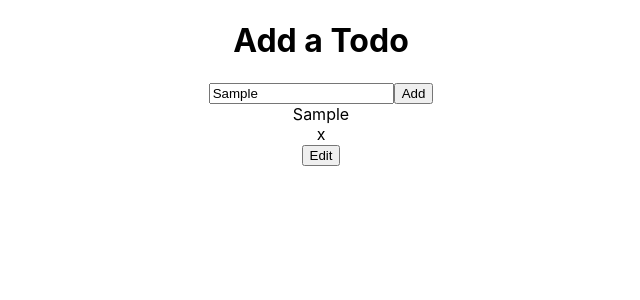
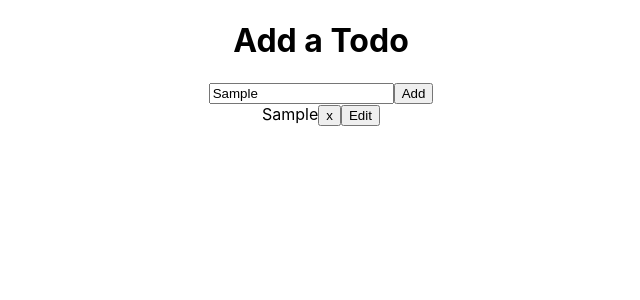
Before and after one commit to Ameer-Alaswad/Todolist-Typescript, a React (Create React App) app in the folder todolist/: page / in a window 1280 px wide. Both pictures are taken after typing "Sample" into the empty fields and a click on the button "Add". Shown: the top 300 px of the page, without its empty margins (319-959 px from the left). Built offline with nearby package versions, Linux system fonts and the light colour scheme.

Commit message:
Fixes some bugs

```diff
--- a/todolist/src/App.css
+++ b/todolist/src/App.css
@@ -6,6 +6,8 @@
   height: 40vmin;
   pointer-events: none;
 }
+
+
 
 @media (prefers-reduced-motion: no-preference) {
   .App-logo {
@@ -32,6 +34,7 @@
   from {
     transform: rotate(0deg);
   }
+
   to {
     transform: rotate(360deg);
   }
--- a/todolist/src/components/EditTodo.tsx
+++ b/todolist/src/components/EditTodo.tsx
@@ -2,10 +2,12 @@ import React, { useState } from "react";
 
 interface Props {
     setTodoListArray: (value: string[]) => void
+    setLayoutVisible: (value: boolean) => void
+    layoutVisible: boolean
 }
 
 const EditTodo: React.FC<Props> = (Props) => {
-    const { setTodoListArray } = Props
+    const { setTodoListArray, setLayoutVisible, layoutVisible } = Props
 
     const [value, setValue] = useState<string>("");
     const [todoListEditVisibility, setTodoListEditVisibility] = useState<boolean>(false);
@@ -17,13 +19,32 @@ const EditTodo: React.FC<Props> = (Props) => {
         console.log(event.target.value);
     }
     const handleEdit = (event: React.MouseEvent<HTMLButtonElement>) => {
-        const clickedButton = event.target as Element
-        const todoText = clickedButton.parentElement?.previousElementSibling?.previousElementSibling?.textContent
+        const clickedButton = event.target as HTMLElement
+        let todoText = clickedButton.parentElement?.previousElementSibling?.previousElementSibling?.textContent
+        const selectedTodo = clickedButton.parentElement?.previousElementSibling?.previousElementSibling as HTMLElement
+        const editButton = clickedButton.parentElement?.children[0] as HTMLElement
+        const deleteButton = clickedButton.parentElement?.previousElementSibling as HTMLElement
+        // const editTodoContainer = clickedButton.parentElement?.parentElement?.children[2] as HTMLElement
+        // console.log(clickedButton.parentElement);
+
+        // editTodoContainer.style.zIndex = '1000'
+        deleteButton.style.display = 'none'
+        selectedTodo.style.display = 'none'
+        editButton.style.display = 'none'
         setValue(String(todoText))
         setTodoText(String(todoText))
         setTodoListEditVisibility(true)
+        setLayoutVisible(true)
     }
     const handleSave = (event: React.MouseEvent<HTMLButtonElement>) => {
+        const clickedButton = event.target as HTMLElement
+        const selectedTodo = clickedButton.parentElement?.parentElement?.parentElement?.children[0] as HTMLElement
+        const deleteButton = clickedButton.parentElement?.parentElement?.parentElement?.children[1] as HTMLElement
+        const editButton = clickedButton.parentElement?.parentElement?.children[0] as HTMLElement
+        deleteButton.style.display = 'inline'
+        selectedTodo.style.display = 'inline'
+        editButton.style.display = 'inline'
+        ////////////////////////////////////////////////////////
         const listsInStorage = JSON.parse(
             localStorage.getItem("listsInStorage") || "[]"
         );
@@ -34,14 +55,15 @@ const EditTodo: React.FC<Props> = (Props) => {
         localStorage.setItem("listsInStorage", JSON.stringify(filteredTodos))
         setTodoListArray(filteredTodos)
         setTodoListEditVisibility(false)
+        setLayoutVisible(false)
     }
 
     return (
-        <div>
+        <div style={ { display: 'inline-block' } }>
             <button onClick={ handleEdit }>Edit</button>
             { todoListEditVisibility &&
-                <div>
-                    <input onChange={ handleChange } value={ value } type="text" />
+                <div style={ { display: 'inline-block' } }>
+                    <input style={ { width: '350px', } } onChange={ handleChange } value={ value } type="text" />
                     <button onClick={ handleSave }>Save</button>
                 </div>
             }
--- a/todolist/src/components/List.tsx
+++ b/todolist/src/components/List.tsx
@@ -8,27 +8,30 @@ interface Props {
     todoId: string
     handleDeleteTodo: (event: React.MouseEvent<HTMLButtonElement>) => void
     setTodoListArray: (value: string[]) => void
+    setLayoutVisible: (value: boolean) => void
+    layoutVisible: boolean
 }
 
 const List: React.FC<Props> = (Props) => {
     const { handleTodoInput, handleTodoAdd,
         todoListArray, todoId,
-        handleDeleteTodo, setTodoListArray, }
+        handleDeleteTodo, setTodoListArray, setLayoutVisible, layoutVisible }
         = Props
+
     useEffect(() => {
         const listFromStorage = JSON.parse(
             localStorage.getItem("listsInStorage") || "[]")
         setTodoListArray(listFromStorage)
     }, []);
-    const obj = { setTodoListArray: setTodoListArray }
+    const obj = { setTodoListArray: setTodoListArray, setLayoutVisible: setLayoutVisible, layoutVisible: layoutVisible }
     return (
-        <div>
+        <div style={ { position: "relative" } } >
             <h1>Add a Todo</h1>
             <input onChange={ handleTodoInput } type="text" />
             <button onClick={ handleTodoAdd }>Add</button>
             { todoListArray && todoListArray.map((todo: string, i: number) => {
                 return <div key={ todoId + i }>
-                    <div>{ todo }</div><span onClick={ handleDeleteTodo }>x</span>
+                    <div style={ { display: 'inline-block' } }>{ todo }</div><button onClick={ handleDeleteTodo }>x</button>
                     <EditTodo { ...obj } />
                 </div>
             }) }
--- a/todolist/src/components/TodoList.tsx
+++ b/todolist/src/components/TodoList.tsx
@@ -1,6 +1,6 @@
 import React, { useState, useId, useEffect } from "react";
 import List from "./List";
-import { deleteTodoLogic } from "./todListUtils";
+import { deleteTodoLogic, addTodos } from "./todListUtils";
 
 interface Props { }
 
@@ -15,17 +15,20 @@ const TodoList: React.FC<Props> = (props) => {
   let todoId = useId();
   const [todoListArray, setTodoListArray] = useState<string[]>([]);
   const [inputValue, setInputValue] = useState<string>("");
+  const [layoutVisible, setLayoutVisible] = useState<boolean>(false);
+
   //////////////////////////////////////////////////////////////////////////////////////////////
 
-  //  ////////////////////////////////////////////
   const handleTodoAdd = () => {
-    localStorage.setItem(
-      "listsInStorage",
-      JSON.stringify([...listsInStorage, inputValue])
-    );
-    setTodoListArray(
-      JSON.parse(localStorage.getItem("listsInStorage") || "[]")
-    );
+    if (listsInStorage) {
+      if (todoListArray.length === 0) {
+        return addTodos(listsInStorage, setTodoListArray, inputValue)
+      }
+      if (!todoListArray.includes(inputValue)) {
+        return addTodos(listsInStorage, setTodoListArray, inputValue)
+      }
+      return alert('exist')
+    }
   };
   const handleDeleteTodo = (event: React.MouseEvent<HTMLButtonElement>) => {
     localStorage.setItem(
@@ -44,8 +47,16 @@ const TodoList: React.FC<Props> = (props) => {
     todoId: todoId,
     todoListArray: todoListArray,
     setTodoListArray: setTodoListArray,
+    layoutVisible: layoutVisible,
+    setLayoutVisible: setLayoutVisible
+
   };
   //////////////////////////////////////////////////////////////////////////////////////////////
-  return <List { ...obj } />;
+  return (
+    <div >
+      <List { ...obj } />
+    </div>
+
+  )
 };
 export default TodoList;
--- a/todolist/src/components/todListUtils.tsx
+++ b/todolist/src/components/todListUtils.tsx
@@ -9,3 +9,13 @@ export const deleteTodoLogic = (event: React.MouseEvent<HTMLButtonElement>, todo
   return filteredTodoLists
 
 }
+//its add todos to the localStorage and the state
+export const addTodos = (listsInStorage: string[], setTodoListArray: (value: string[]) => void, inputValue: string) => {
+  localStorage.setItem(
+    "listsInStorage",
+    JSON.stringify([...listsInStorage, inputValue])
+  );
+  setTodoListArray(
+    JSON.parse(localStorage.getItem("listsInStorage") || "[]")
+  );
+}
```
